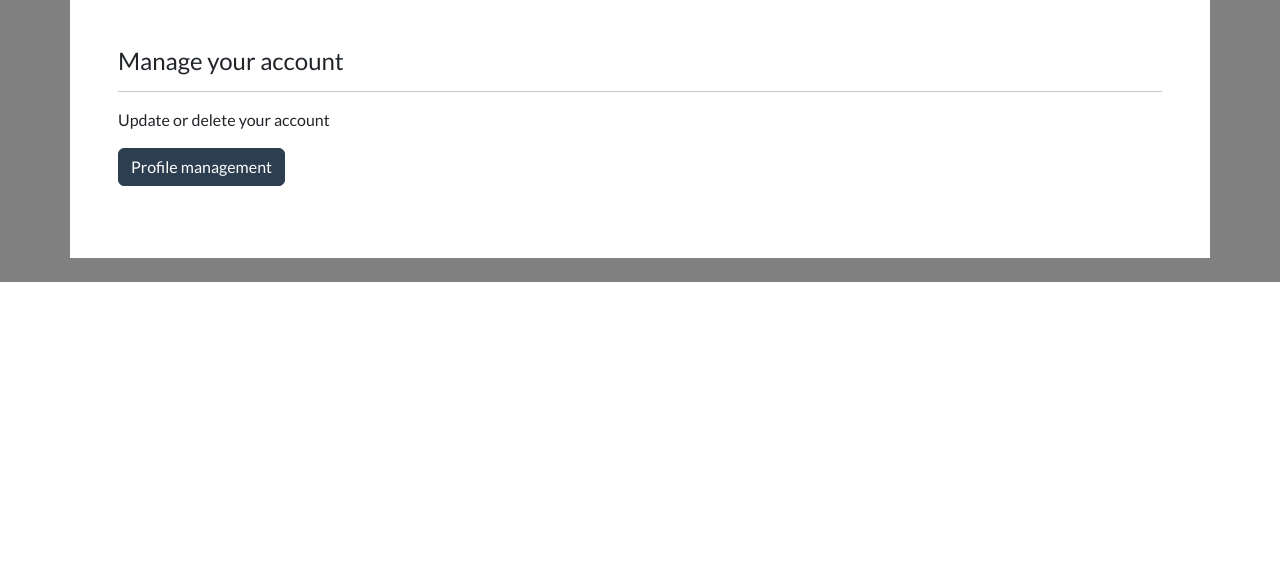
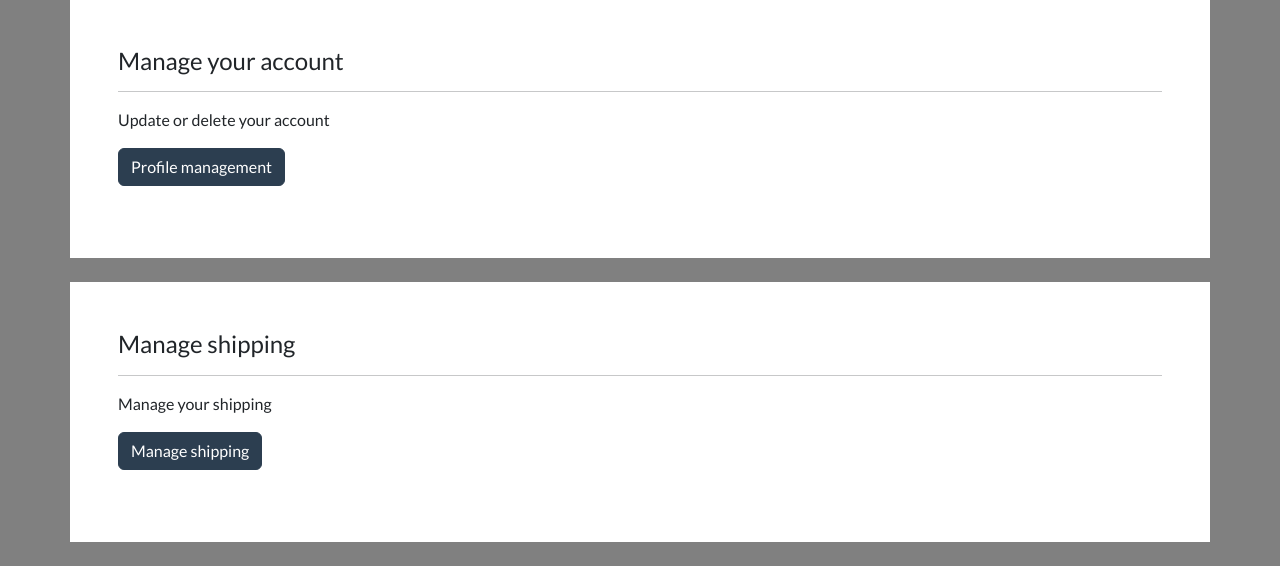
Before and after one commit to gozygreg/buisness, a Django app: page /account/dashboard in a window 1280 px wide. Shown: the part 665-1231 px from the top of the page. Before the commit the page ends 947 px from the top, so only its background shows below. Run offline with Django 3.2, Linux system fonts and the light colour scheme; a user stored in the database is signed in; data comes from the database, SQL or seed files in the repository; both versions use the stored data as it was after the commit; some libraries are stand-ins or nearby versions.

Commit message:
Organise shipping template

```diff
--- a/ecommerse/account/templates/account/dashboard.html
+++ b/ecommerse/account/templates/account/dashboard.html
@@ -40,6 +40,15 @@
         </a>
         <br><br>
     </div>
-
+    <br>
+    <div class="container bg-white shadow-md p-5 form-layout">
+        <h4> Manage shipping</h4>
+        <hr>
+        <p>Manage your shipping</p>
+        <a class="btn btn-primary navbar-btn text-white" type="button" href="{% url 'manage-shipping' %}"> Manage
+            shipping
+        </a>
+        <br><br>
+    </div>
     <br>
     {% endblock %}
--- a/ecommerse/account/views.py
+++ b/ecommerse/account/views.py
@@ -1,6 +1,6 @@
 from django.shortcuts import redirect, render
 from .forms import CreateUserForm, LoginForm, UpdateUserForm
-from payment.forms import ShippingForm
+from payment.form import ShippingForm
 from payment.models import ShippingAddress
 from django.contrib.auth.models import User
 # from django.contrib.sites.shortcuts import get_current_site
@@ -137,10 +137,10 @@ def delete_account(request):
 
 # Shipping view
 @login_required(login_url='my-login')
-def manage_shipping(reqquest):
+def manage_shipping(request):
     try:
         # Account user with shipment information
-        shipping = ShippingAddress.objects.get(user=reqquest.user.id)
+        shipping = ShippingAddress.objects.get(user=request.user.id)
     except ShippingAddress.DoesNotExist:
         # Account user with no shipment information
         shipping = None
```
Also changed, not shown: ecommerse/account/templates/account/manage-shipping.html (+47 -1 lines), ecommerse/db.sqlite3.
